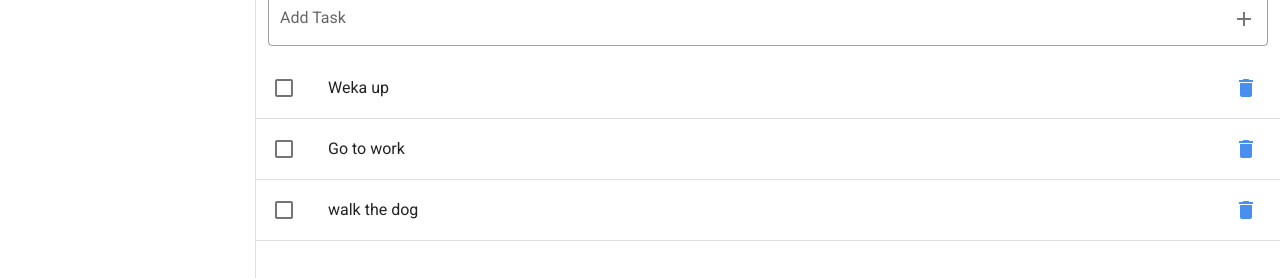
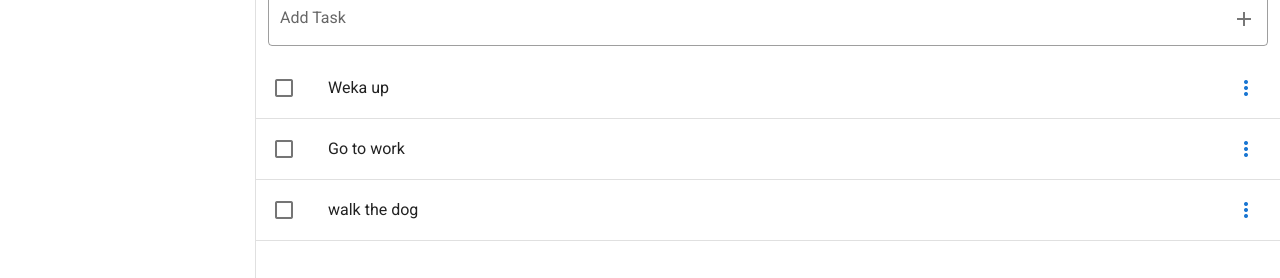
Before and after one commit to Dima-lang51/Todo_list, a Vue app: page /#/ in a window 1280 px wide. Shown: the part 150-428 px from the top of the page. Built offline with nearby package versions, Linux system fonts and the light colour scheme.

Commit message:
добавил меню для задач
Implemented at this stage in the menu only delete

```diff
--- a/src/components/Todo/Task.vue
+++ b/src/components/Todo/Task.vue
@@ -13,29 +13,19 @@
               <v-list-item-title :class="{ 'text-decoration-line-through' : task.done }">{{ task.title }}</v-list-item-title>
             </v-list-item-content>
             <v-list-item-action>
-              <v-btn @click.stop="dialogs.delete = true" icon>
-                <v-icon color="primary lighten-1">mdi-delete</v-icon>
-              </v-btn>
+              <task-menu :task="task" />
         </v-list-item-action>
           </template>
         </v-list-item>
         <v-divider></v-divider>
-        <dialog-delete v-if="dialogs.delete" :task="task" @close='dialogs.delete = false' />
   </div>
 </template>
 
 <script>
 export default {
   props: ['task'],
-  data() {
-    return {
-      dialogs: {
-        delete: false
-      }
-    }
-  },
   components: {
-    'dialog-delete': require('@/components/Todo/Dialogs/DialogDelete.vue').default
+    'task-menu': require('@/components/Todo/TaskMenu.vue').default
   }
 }
 </script>
--- /dev/null
+++ b/src/components/Todo/TaskMenu.vue
@@ -0,0 +1,81 @@
+<template>
+<div>
+  <v-menu
+    bottom
+    left
+  >
+    <template v-slot:activator="{ on, attrs }">
+      <v-btn
+        color="primary"
+        icon
+        v-bind="attrs"
+        v-on="on"
+      >
+        <v-icon>mdi-dots-vertical</v-icon>
+      </v-btn>
+    </template>
+
+    <v-list>
+      <v-list-item
+        v-for="(item, index) in items"
+        :key="index"
+        @click="handelClick(index)"
+      >
+        <v-list-item-icon>
+            <v-icon v-text="item.icon"></v-icon>
+        </v-list-item-icon>
+
+        <v-list-item-title>{{ item.title }}</v-list-item-title>
+      </v-list-item>
+    </v-list>
+  </v-menu>
+  <dialog-delete v-if="dialogs.delete" @close='dialogs.delete = false' :task="task" />
+</div>
+
+</template>
+
+<script>
+export default {
+  props: ['task'],
+  data: () => ({
+      dialogs: {
+        delete: false
+      },
+      items: [
+        {
+          title: 'Edit',
+          icon: 'mdi-pencil',
+          click() {
+            this.dialogs.delete = true
+          }
+        },
+        {
+          title: 'due dates',
+          icon: 'mdi-calendar',
+          click() {
+
+          }
+        },
+        {
+          title: 'Delete',
+          icon: 'mdi-delete',
+          click() {
+            this.dialogs.delete = true
+          }
+        }
+      ],
+    }),
+    methods: {
+      handelClick(index) {
+        this.items[index].click.call(this)
+      }
+    },
+    components: {
+      'dialog-delete': require('@/components/Todo/Dialogs/DialogDelete.vue').default,
+      }
+}
+</script>
+
+<style>
+
+</style>
```
